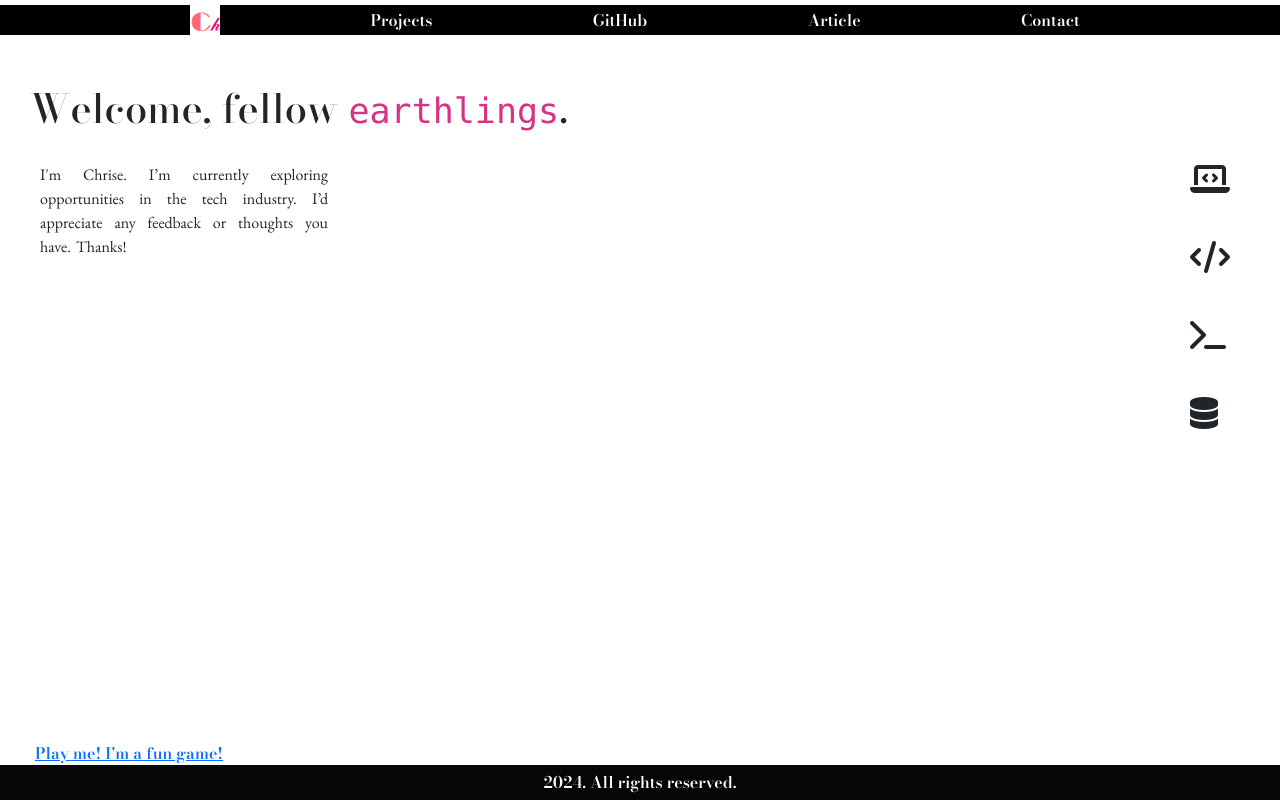
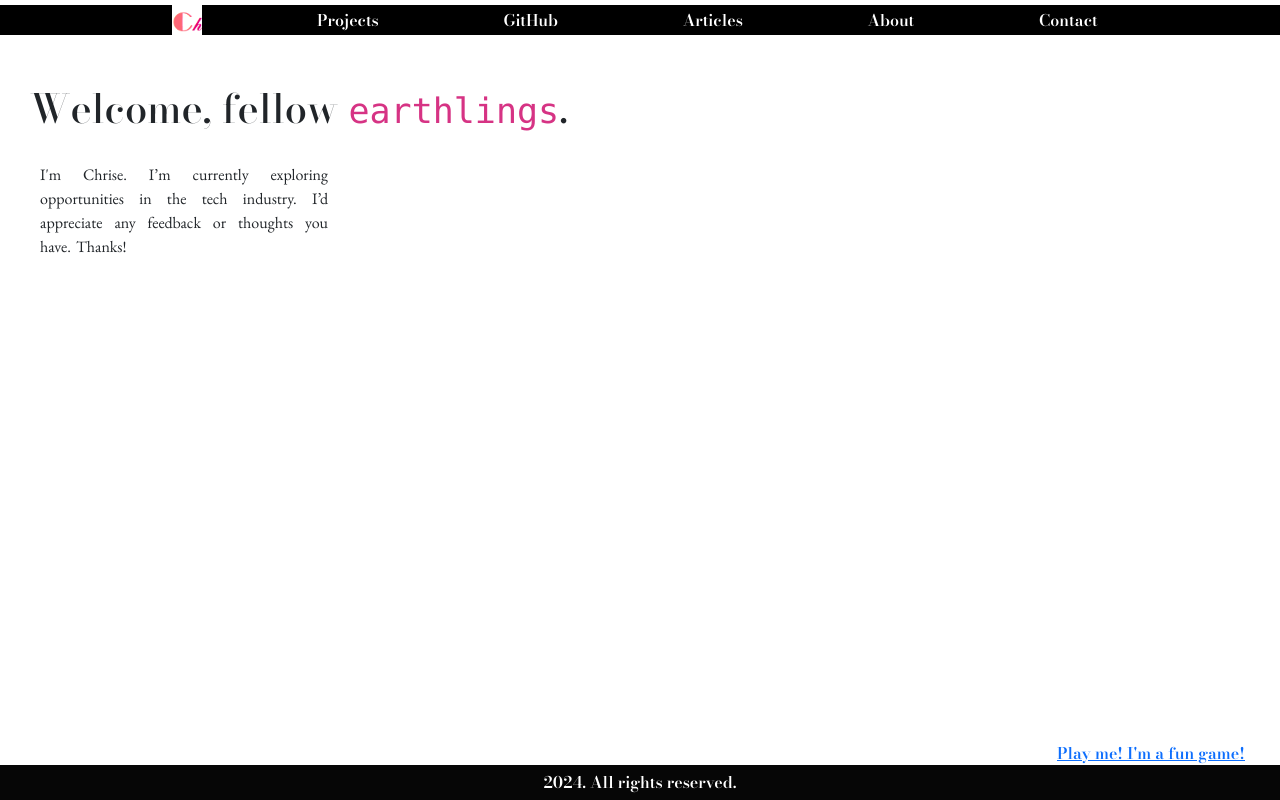
Before and after one commit to MissBellum/personal, a Django app: page / in a window 1280 px wide. Run offline with Django 5.2, Linux system fonts and the light colour scheme; some libraries are stand-ins or nearby versions.

Commit message:
Failed attempt: Content relocated to About page

```diff
--- a/portfolio/static/css/styles.css
+++ b/portfolio/static/css/styles.css
@@ -36,8 +36,9 @@ body {
 
 section > div {
     /* justify-items: center; */
-    width: 40px;
-    height: 70px;
+    /* width: 40px;
+    height: 80px; */
+    margin: 30px;
 }
 
 i {
@@ -85,23 +86,30 @@ a, h1, footer {
 .entertainment {
     position: absolute;
     bottom: 35px;
-    left: 35px;
+    right: 35px;
     text-decoration: underline;
 }
 
 section {
-    /* justify-items: center; */
+    justify-content: space-around;
     /* text-align: center; */
-    display: inline;
-    position: relative;
-    top: 10px;
-    padding: 10px;
+    display: flex;
+    /* width: 80%vh; */
+    /* position: relative; */
+    /* padding: 10px; */
+    flex-direction: column;
+    /* padding: 10px 20px; */
+    position: absolute;
+    top: 35px;
+    /* left: 40px;  */
+    /* margin: 0px 10px; */
+    /* align-items: left; */
     font: normal normal 300 16px/1.5 "EB Garamond", sans-serif;
 }
 
 h6 {
-    /* position: calc(); */
-    /* align-items: inherit; */
+    /* align-items: normal; */
+    padding-top: 10px;
 }
 
 #intro {
@@ -116,17 +124,6 @@ h6 {
 
 .page-content {
     padding: 20px;
-}
-
-section {
-    /* display: wrap; */
-    flex-direction: column;
-    /* padding: 10px 20px; */
-    position: absolute;
-    top: 150px;
-    right: 40px;
-    /* margin: 30px 10px; */
-    align-items: left;
 }
 
 li {
--- a/portfolio/templates/index.html
+++ b/portfolio/templates/index.html
@@ -27,7 +27,8 @@
                 <!-- <aside> -->
                 <a class="navbar-item" href="{% url 'projects' %}" title="Projects">Projects</a>
                 <a class="navbar-item" href="https://github.com/MissBellum" title="Github">GitHub</a>
-                <a class="navbar-item" href="#">Article</a>
+                <a class="navbar-item" href="#">Articles</a>
+                <a class="navbar-item" href="{% url 'about' %}">About</a>
                 <a class="navbar-item" href="mailto:chrise.nwachukwu@gmail.com?subject=Website%20Feedback:%20">Contact</a>
             <!-- </aside> -->
             </div>
@@ -43,24 +44,6 @@
                 I’m currently exploring opportunities in the tech industry.
                 I’d appreciate any feedback or thoughts you have. Thanks!</p>
         </div>
-        <section>
-            <div>
-                <h6 class="language"></h6>
-                <i id="language" class="fa-solid fa-laptop-code fa-2xl"></i>
-            </div>
-            <div>
-                <h6 class="frontend"></h6>
-                <i class="fa-solid fa-code fa-2xl"></i>
-            </div>
-            <div>
-                <h6 class="backend"></h6>
-                <i class="fa-solid fa-terminal fa-2xl"></i>
-            </div>
-            <div>
-                <h6 class="database"></h6>
-                <i class="fa-solid fa-database fa-2xl"></i>
-            </div>
-        </section>
         </div>
     </main>
 {% endblock %}
--- a/portfolio/urls.py
+++ b/portfolio/urls.py
@@ -6,5 +6,6 @@ from . import views
 urlpatterns = [
     path('', views.index, name='home'),
     path('projects/', views.projects, name='projects'),
+    path('about/', views.about, name='about'),
 
 ]
--- a/portfolio/views.py
+++ b/portfolio/views.py
@@ -12,3 +12,6 @@ def index(request):
 def projects(request):
     projects = Project.objects.all()
     return render(request, 'projects.html', {'projects': projects})
+
+def about(request):
+    return render(request, 'about.html')
```
Also changed, not shown: portfolio/templates/about.html (added, +26 -0 lines).
